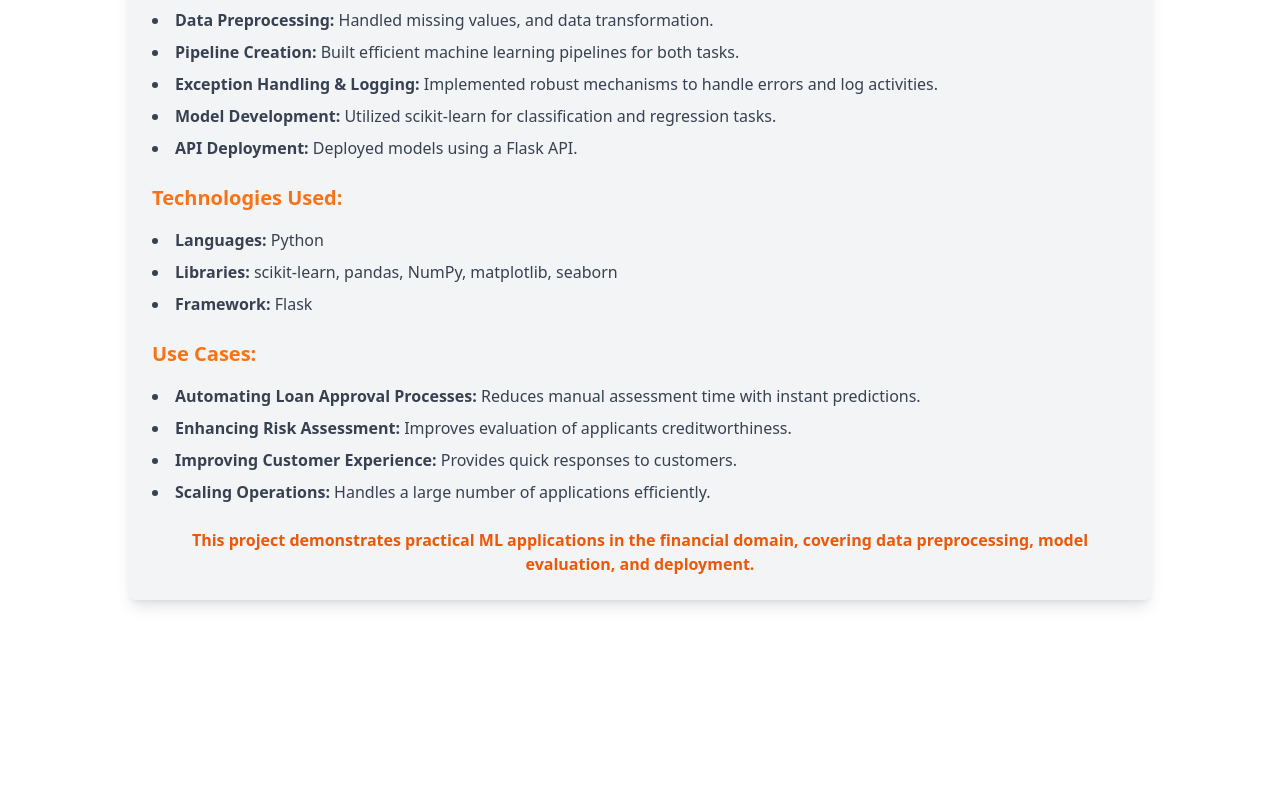
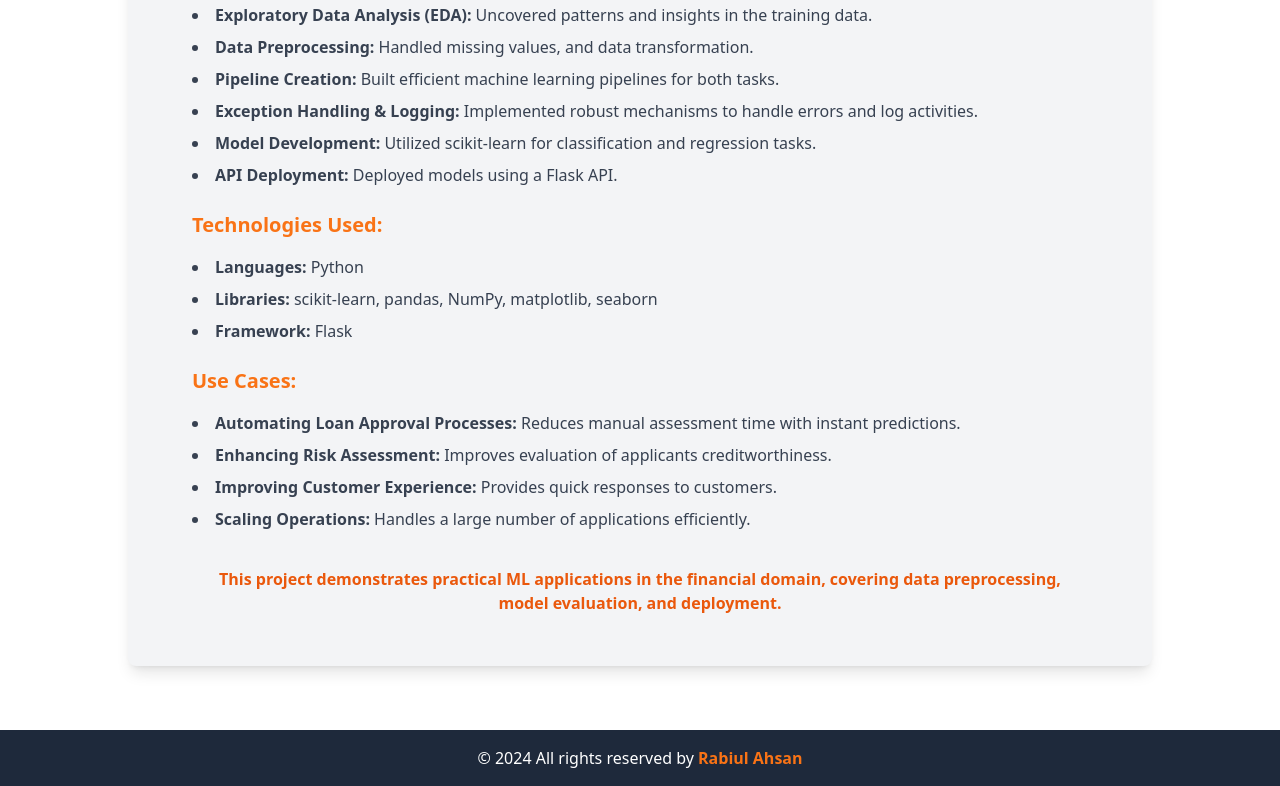
Before and after one commit to rabiulahsan/loan-pediciton-client, a React (Vite) app: page / in a window 1280 px wide. Shown: the part 408-1194 px from the top of the page. Before the commit the page ends 1072 px from the top, so only its background shows below. Built offline with nearby package versions, Linux system fonts and the light colour scheme.

Commit message:
created footer section

```diff
--- a/src/Components/Banner.jsx
+++ b/src/Components/Banner.jsx
@@ -1,6 +1,6 @@
 const Banner = () => {
   return (
-    <div className="max-w-5xl mx-auto p-6 bg-gray-100 rounded-lg shadow-lg my-[5%]">
+    <div className="max-w-5xl mx-auto px-[5%] py-[4%] bg-gray-100 rounded-lg shadow-lg my-[5%]">
       <div className="">
         <h1 className="heading-style">Loan Amount Prediction System</h1>
         <p className="text-slate-600 mb-3">
@@ -77,7 +77,7 @@ const Banner = () => {
           applications efficiently.
         </li>
       </ul>
-      <p className="text-orange-600 text-center font-semibold mt-6">
+      <p className="text-orange-600 text-center font-semibold mt-[4%]">
         This project demonstrates practical ML applications in the financial
         domain, covering data preprocessing, model evaluation, and deployment.
       </p>
--- /dev/null
+++ b/src/Components/Footer.jsx
@@ -0,0 +1,14 @@
+const Footer = () => {
+  return (
+    <footer className="bg-slate-800 text-white text-center py-4">
+      &copy; {new Date().getFullYear()} All rights reserved by{" "}
+      <a href="https://www.linkedin.com/in/rabiul-ahsan/" target="blank">
+        <span className="text-orange-500 font-semibold hover:underline">
+          Rabiul Ahsan
+        </span>
+      </a>
+    </footer>
+  );
+};
+
+export default Footer;
--- /dev/null
+++ b/src/Components/FormSection.jsx
@@ -0,0 +1,5 @@
+const FormSection = () => {
+  return <div></div>;
+};
+
+export default FormSection;
--- a/src/Home.jsx
+++ b/src/Home.jsx
@@ -1,4 +1,6 @@
 import Banner from "./Components/Banner";
+import Footer from "./Components/Footer";
+import FormSection from "./Components/FormSection";
 import Navbar from "./Components/Navbar";
 
 const Home = () => {
@@ -6,6 +8,8 @@ const Home = () => {
     <div>
       <Navbar></Navbar>
       <Banner></Banner>
+      <FormSection></FormSection>
+      <Footer></Footer>
     </div>
   );
 };
```
